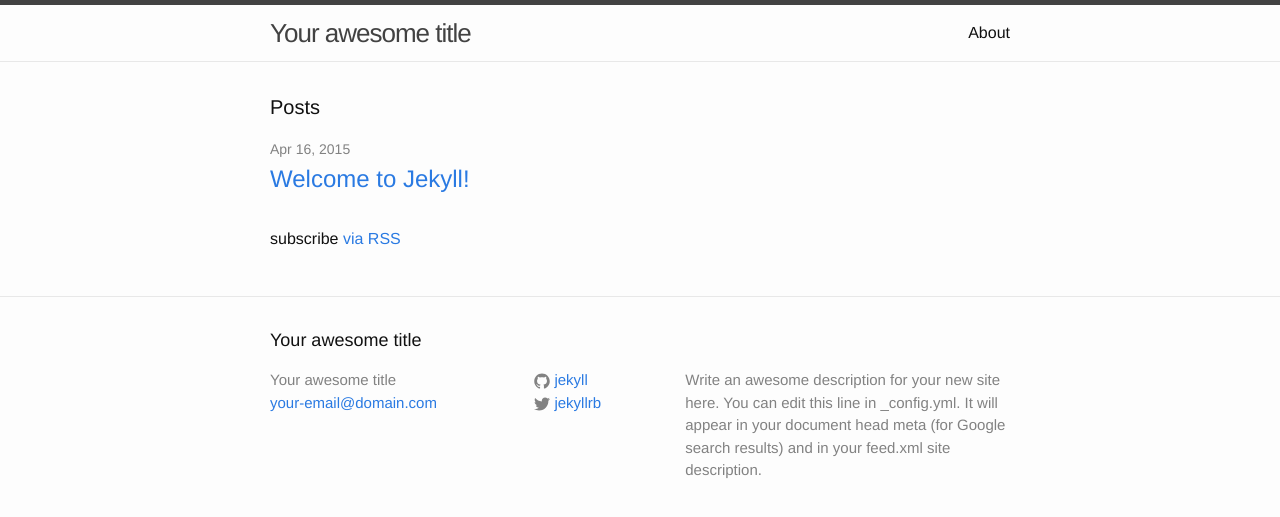
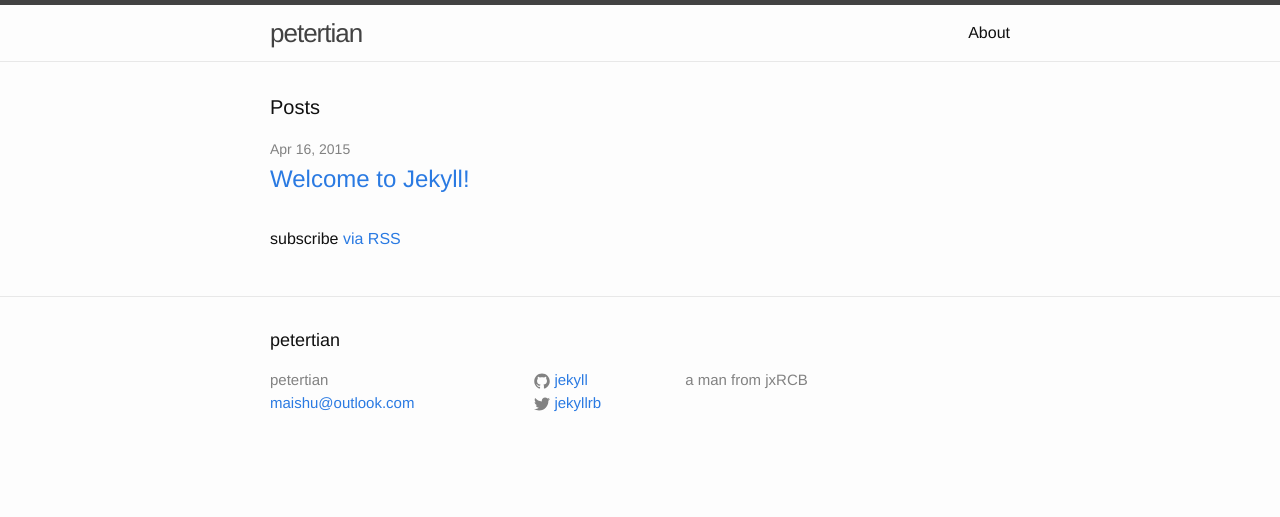
Before and after one commit to bigtien/bigtien.github.io, a Jekyll site: the page built from index.html, in a window 1280 px wide. Shown: the top 517 px of the page. Built offline with Jekyll 4.4.1, drawn with Linux system fonts in a browser that asks for light colours.

Commit message:
update title

```diff
--- a/_config.yml
+++ b/_config.yml
@@ -1,10 +1,8 @@
 # Site settings
-title: Your awesome title
-email: your-email@domain.com
+title: petertian
+email: maishu@outlook.com
 description: > # this means to ignore newlines until "baseurl:"
-  Write an awesome description for your new site here. You can edit this
-  line in _config.yml. It will appear in your document head meta (for
-  Google search results) and in your feed.xml site description.
+  a man from jxRCB
 baseurl: "" # the subpath of your site, e.g. /blog/
 url: "http://yourdomain.com" # the base hostname & protocol for your site
 twitter_username: jekyllrb
```
